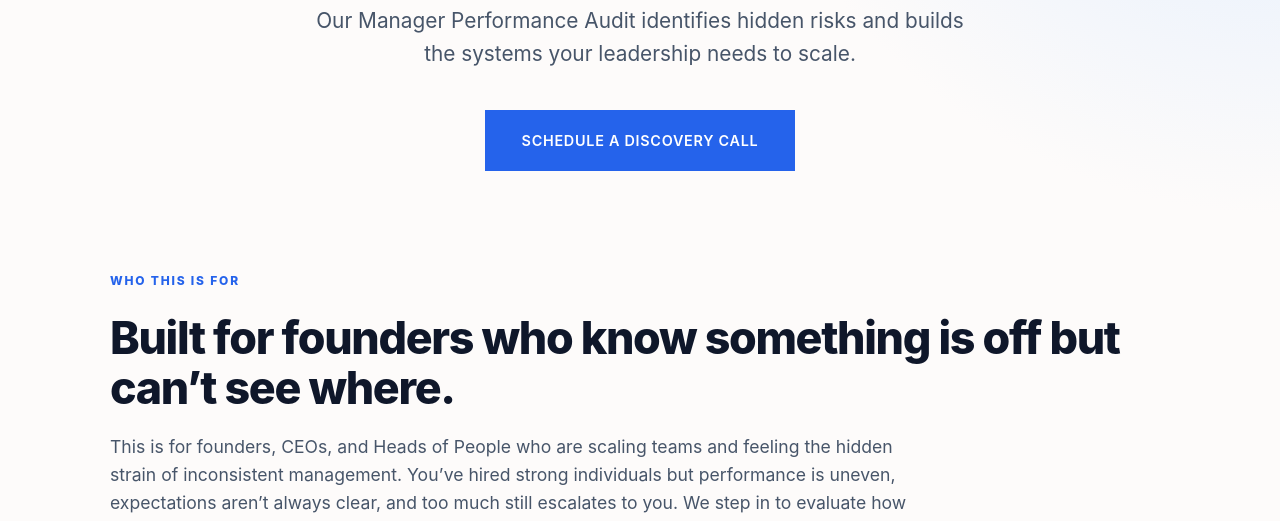
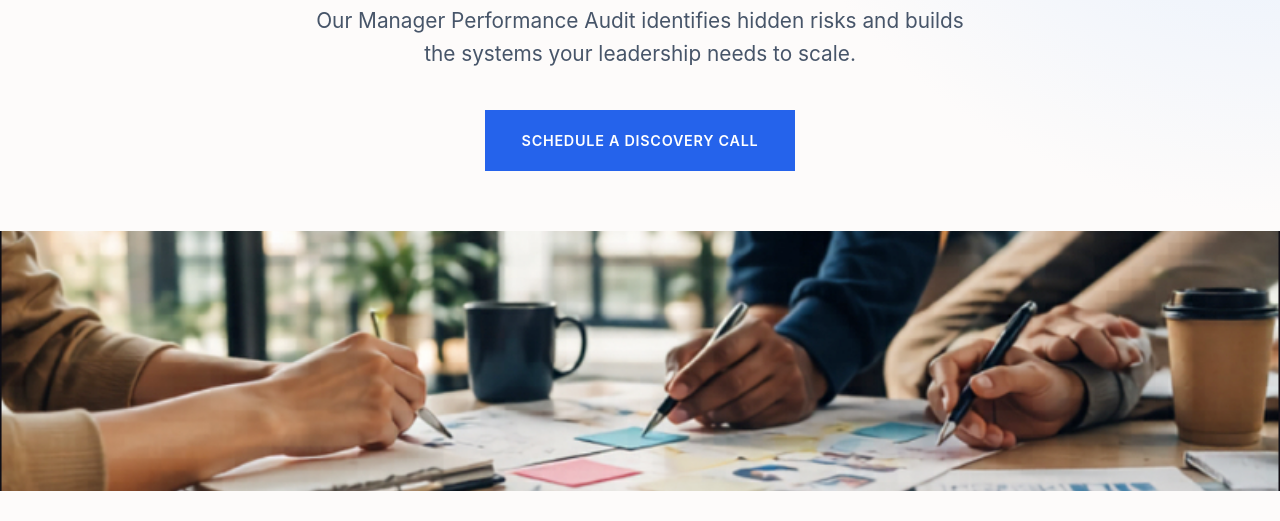
Before and after one commit to Jandy-Collective/dms-site, a plain HTML site: page index.html in a window 1280 px wide. Shown: the part 427-948 px from the top of the page. Drawn offline with Linux system fonts and the light colour scheme.

Commit message:
Update index.html

```diff
--- a/index.html
+++ b/index.html
@@ -206,6 +206,17 @@
         .process-item p,
         .pricing-note,
         .future-note p,
+        .hero-image {
+            padding: 0;
+        }
+
+        .hero-image img {
+            width: 100%;
+            height: 260px;
+            object-fit: cover;
+            display: block;
+        }
+
         .final-cta p {
             color: var(--text-muted);
             font-size: 1.05rem;
@@ -218,7 +229,7 @@
         }
 
         .future-note {
-            padding-top: 60px;
+            padding-top: 40px;
         }
 
         .future-note .container {
@@ -380,6 +391,11 @@
         </div>
     </header>
 
+    <!-- Human Collaboration Image -->
+    <section class="hero-image">
+        <img src="hero-collab.jpg" alt="Team working together" />
+    </section>
+
     <section class="who-section">
         <div class="container">
             <span class="tagline">Who This Is For</span>
```
